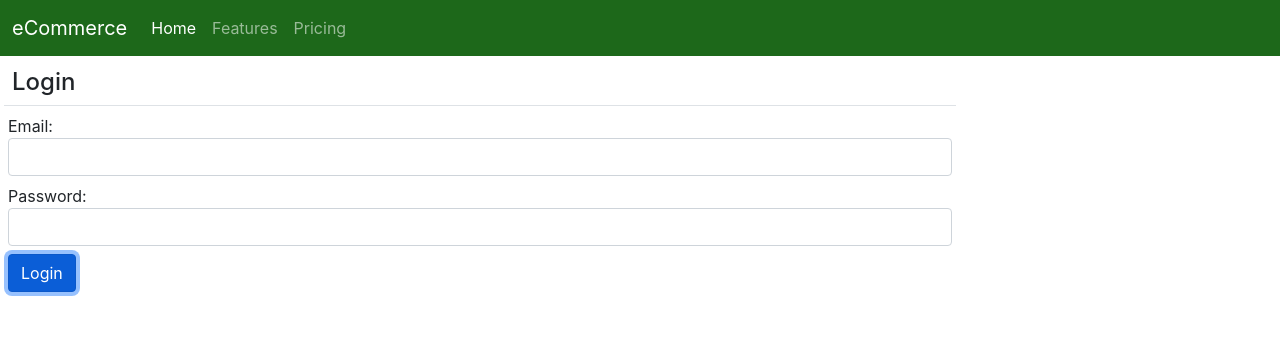
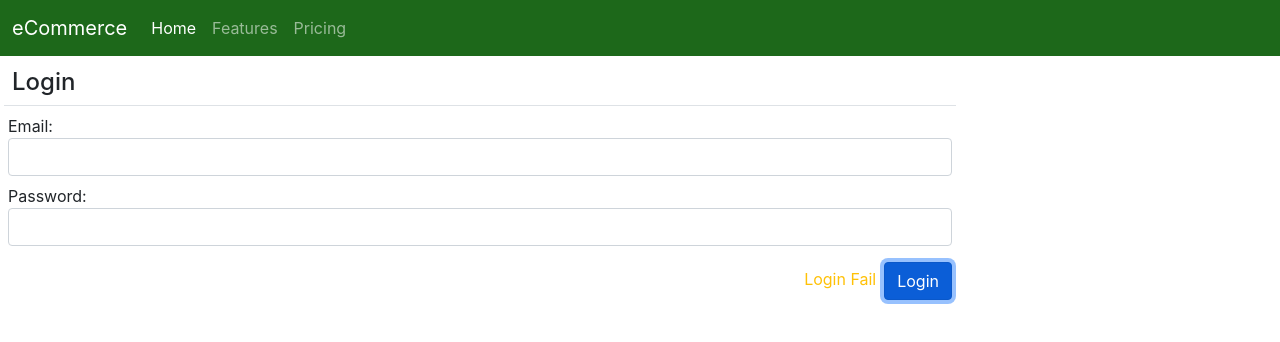
Before and after one commit to Marshnme/class-component-practice, a React (Create React App) app: page / in a window 1280 px wide. Both pictures are taken after a click on the button "Login". Shown: the top 342 px of the page. Built offline with nearby package versions, Linux system fonts and the light colour scheme.

Commit message:
added login success and fail messages

```diff
--- a/src/Login.js
+++ b/src/Login.js
@@ -7,11 +7,17 @@ class Login extends Component{
         this.state={
             email:"",
             password:"",
+            message:"",
         }
     }
 
     onLoginClick = () =>{
-        console.log(this.state)
+        if(this.state.email === "123" && this.state.password === "123"){
+            // success
+            this.setState({message:<span className="me-2 text-success">Successfully Logged-in</span>,})
+        }else{
+            this.setState({message:<span className=" me-2 text-warning">Login Fail</span>,})
+        }
     }
 
 
@@ -30,7 +36,8 @@ class Login extends Component{
                 <input type="password" className="form-control" value={this.state.password} onChange={(e)=>{this.setState({password:e.target.value})}}></input>
             </div>
 
-            <div className="m-2">
+            <div className="m-2 float-end">
+                {this.state.message}
                 <button className="btn btn-primary" onClick={this.onLoginClick}>Login</button>
             </div>
 
```
